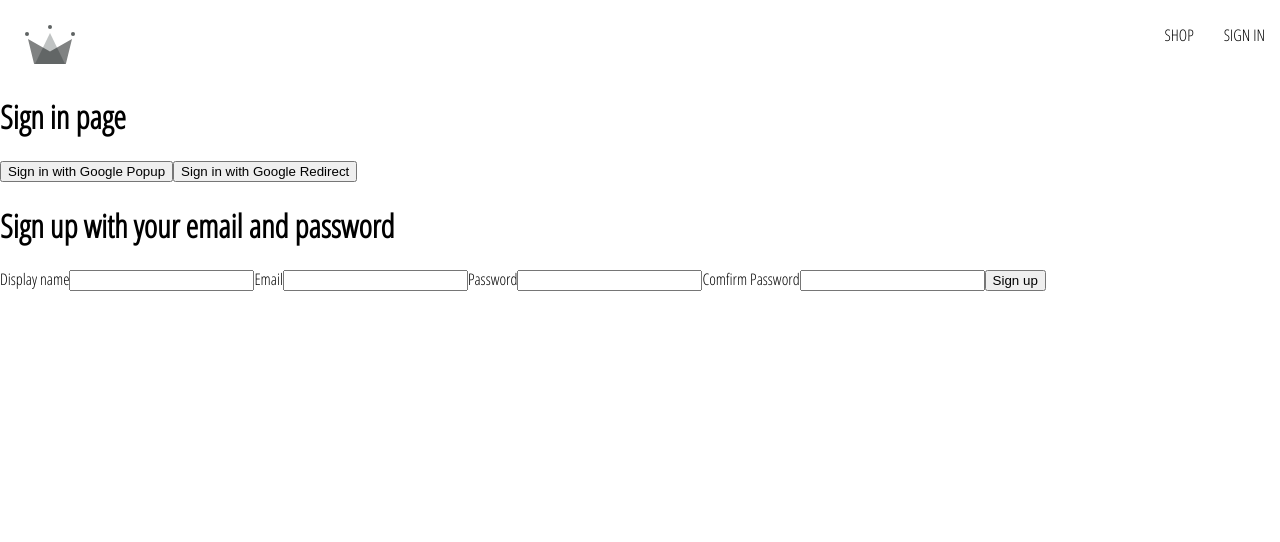
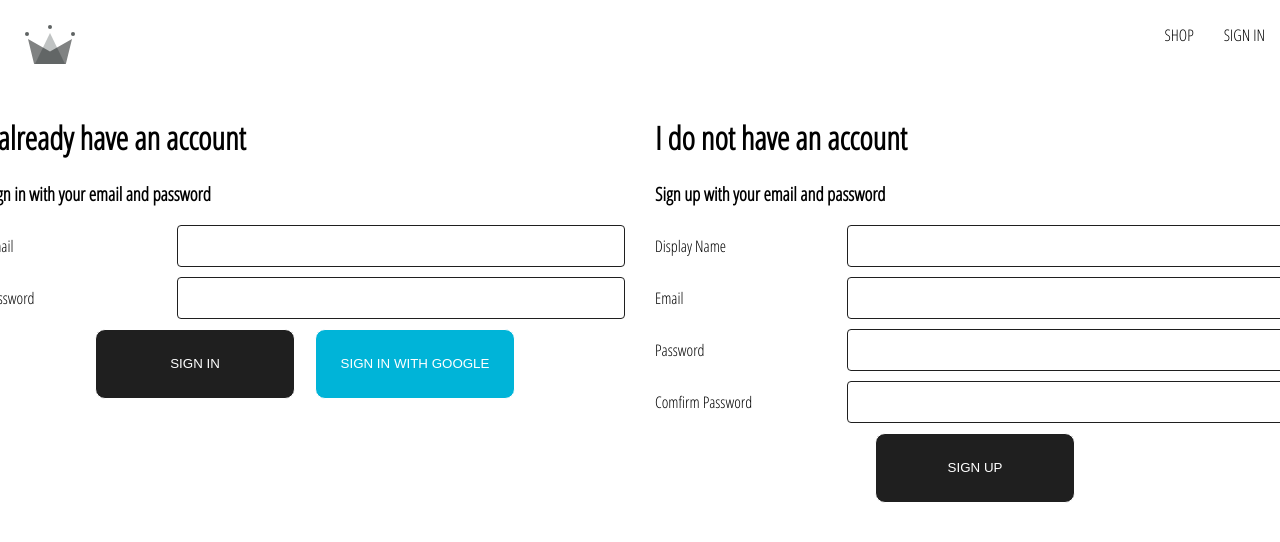
Before and after one commit to phamhoan2608/01-reactjs-crwn-clothing, a React (Create React App) app: page /signIn in a window 1280 px wide. Shown: the top 542 px of the page. Built offline with nearby package versions, Linux system fonts and the light colour scheme.

Commit message:
[UPDATE]

```diff
--- /dev/null
+++ b/src/components/button/button.component.jsx
@@ -0,0 +1,16 @@
+import "./button.styles.scss";
+
+const BUTTON_TYPE_CLASSES = {
+  google: "google-sign-in",
+  inverted: "inverted",
+};
+
+const Button = ({ children, buttonType, ...otherProps }) => {
+  return (
+    <button className={`button-container ${BUTTON_TYPE_CLASSES[buttonType]}`} {...otherProps}>
+      {children}
+    </button>
+  );
+};
+
+export default Button;
--- /dev/null
+++ b/src/components/button/button.styles.scss
@@ -0,0 +1,11 @@
+button {
+  color: white;
+  background-color: #1f1f1f;
+  border: 1px solid #fff;
+  border-radius: 10px;
+}
+
+button.google-sign-in {
+  color: white;
+  background-color: #00b4d8;
+}
--- /dev/null
+++ b/src/components/form-input/form-input.component.jsx
@@ -0,0 +1,14 @@
+import { Fragment } from "react";
+
+import "./form-input.styles.css";
+
+const FormInput = ({ label, ...otherProps }) => {
+  return (
+    <div className="form-input">
+      <label>{label}</label>
+      <input {...otherProps} />
+    </div>
+  );
+};
+
+export default FormInput;
--- /dev/null
+++ b/src/components/form-input/form-input.styles.css
@@ -0,0 +1,16 @@
+.form-input {
+  display: flex;
+  width: 100%;
+  padding-bottom: 10px;
+}
+
+.form-input label {
+  width: 30%;
+  padding: 10px 0;
+}
+
+.form-input input {
+  width: 70%;
+  border-radius: 4px;
+  border: 1px solid #1f1f1f;
+}
--- /dev/null
+++ b/src/components/sign-in-form/sign-in-form.component.jsx
@@ -0,0 +1,33 @@
+import Button from "../button/button.component";
+import FormInput from "../form-input/form-input.component";
+
+import "./sign-in-form.styles.css";
+
+const SignInForm = () => {
+  return (
+    <div className="sign-in-block">
+      <h1>I already have an account</h1>
+      <h3>Sign in with your email and password</h3>
+      <form onSubmit={() => {}} className="sign-up-form">
+        <FormInput label="Email" type="text" isRequired={true} onChange={() => {}} name="email-sign-in" value={""} />
+
+        <FormInput
+          label="Password"
+          type="password"
+          isRequired={true}
+          onChange={() => {}}
+          name="password-sign-in"
+          value={""}
+        />
+        <div className="sign-in-btns">
+          <Button type="submit">SIGN IN</Button>
+          <Button type="button" buttonType="google">
+            SIGN IN WITH GOOGLE
+          </Button>
+        </div>
+      </form>
+    </div>
+  );
+};
+
+export default SignInForm;
--- /dev/null
+++ b/src/components/sign-in-form/sign-in-form.styles.css
@@ -0,0 +1,4 @@
+.sign-in-btns {
+  display: flex;
+  column-gap: 20px;
+}
--- a/src/components/sign-up-form/sign-up-form.component.jsx
+++ b/src/components/sign-up-form/sign-up-form.component.jsx
@@ -1,6 +1,9 @@
 import { useState } from "react";
 
-import { createAuthUserWithEmailAndPassword } from "../../utils/firebase/firebase.utils";
+import { createAuthUserWithEmailAndPassword, createUserDocumentFromAuth } from "../../utils/firebase/firebase.utils";
+import FormInput from "../form-input/form-input.component";
+import "./sign-up-form.styles.css";
+import Button from "../button/button.component";
 
 const defaultFormFields = {
   displayName: "",
@@ -32,30 +35,53 @@ const SignUpForm = () => {
       return;
     }
     try {
-      const response = await createAuthUserWithEmailAndPassword(email, password);
-      console.log("response", response);
+      const { user } = await createAuthUserWithEmailAndPassword(email, password);
+
+      await createUserDocumentFromAuth(user, { displayName });
+      console.log("Creating user successfullys");
     } catch (error) {
+      if (error.code === "auth/email-already-in-use") {
+        alert("Cannot create user, email already in use");
+      }
       console.log("user created encountered an error", error);
     }
   };
 
   return (
-    <div>
-      <h1>Sign up with your email and password</h1>
-      <form onSubmit={handleSubmit}>
-        <label>Display name</label>
-        <input type="text" required onChange={handleChange} name="displayName" value={displayName} />
+    <div className="sign-up-block">
+      <h1>I do not have an account</h1>
+      <h3>Sign up with your email and password</h3>
+      <form onSubmit={handleSubmit} className="sign-up-form">
+        <FormInput
+          label="Display Name"
+          type="text"
+          isRequired={true}
+          onChange={handleChange}
+          name="displayName"
+          value={displayName}
+        />
 
-        <label>Email</label>
-        <input type="email" required onChange={handleChange} name="email" value={email} />
+        <FormInput label="Email" type="email" isRequired={true} onChange={handleChange} name="email" value={email} />
 
-        <label>Password</label>
-        <input type="password" required onChange={handleChange} name="password" value={password} />
+        <FormInput
+          label="Password"
+          type="password"
+          isRequired={true}
+          onChange={handleChange}
+          name="password"
+          value={password}
+        />
 
-        <label>Comfirm Password</label>
-        <input type="password" required onChange={handleChange} name="confirmPassword" value={confirmPassword} />
+        <FormInput
+          label="Comfirm Password"
+          type="password"
+          isRequired={true}
+          onChange={handleChange}
+          name="confirmPassword"
+          value={confirmPassword}
+        />
 
-        <button type="submit">Sign up</button>
+        <Button type="submit">SIGN UP</Button>
       </form>
     </div>
   );
--- /dev/null
+++ b/src/components/sign-up-form/sign-up-form.styles.css
@@ -0,0 +1,18 @@
+form.sign-up-form {
+  width: 640px;
+  display: flex;
+  flex-direction: column;
+  align-items: center;
+}
+
+.container {
+  display: flex;
+  justify-content: center;
+  gap: 30px;
+}
+
+button {
+  width: 200px;
+  height: 70px;
+  cursor: pointer;
+}
--- a/src/routes/sign-in/sign-in.component.jsx
+++ b/src/routes/sign-in/sign-in.component.jsx
@@ -5,6 +5,9 @@ import {
 } from "../../utils/firebase/firebase.utils";
 
 import SignUpForm from "../../components/sign-up-form/sign-up-form.component";
+import FormInput from "../../components/form-input/form-input.component";
+import "./sign-in.component.jsx";
+import SignInForm from "../../components/sign-in-form/sign-in-form.component.jsx";
 
 const Signin = () => {
   const logGoogleUser = async () => {
@@ -18,10 +21,37 @@ const Signin = () => {
   };
 
   return (
-    <div>
-      <h1>Sign in page</h1>
+    <div className="container">
+      {/* <h1>Sign in page</h1>
       <button onClick={logGoogleUser}>Sign in with Google Popup</button>
-      <button onClick={logGoogleRedirectUser}>Sign in with Google Redirect</button>
+      <button onClick={logGoogleRedirectUser}>Sign in with Google Redirect</button> */}
+      {/*
+      <div className="sign-in-block">
+        <h1>I already have an account</h1>
+        <h3>Sign in with your email and password</h3>
+        <form onSubmit={() => {}} className="sign-up-form">
+          <FormInput label="Email" type="text" isRequired={true} onChange={() => {}} name="email-sign-in" value={""} />
+
+          <FormInput
+            label="Password"
+            type="password"
+            isRequired={true}
+            onChange={() => {}}
+            name="password-sign-in"
+            value={""}
+          />
+          <div className="sign-in-btns">
+            <button type="submit" className="sign-up-btn">
+              Sign in
+            </button>
+            <button type="button" className="sign-up-btn">
+              Sign in with Google
+            </button>
+          </div>
+        </form>
+      </div> */}
+      <SignInForm />
+
       <SignUpForm />
     </div>
   );
--- /dev/null
+++ b/src/routes/sign-in/sign-in.styles.css
@@ -0,0 +1,5 @@
+.container {
+  display: flex;
+  justify-content: center;
+  gap: 30px;
+}
--- a/src/utils/firebase/firebase.utils.js
+++ b/src/utils/firebase/firebase.utils.js
@@ -59,5 +59,5 @@ export const createUserDocumentFromAuth = async (userAuth, additionalInformation
 export const createAuthUserWithEmailAndPassword = async (email, password) => {
   if (!email || !password) return;
 
-  createUserWithEmailAndPassword(auth, email, password);
+  return await createUserWithEmailAndPassword(auth, email, password);
 };
```
